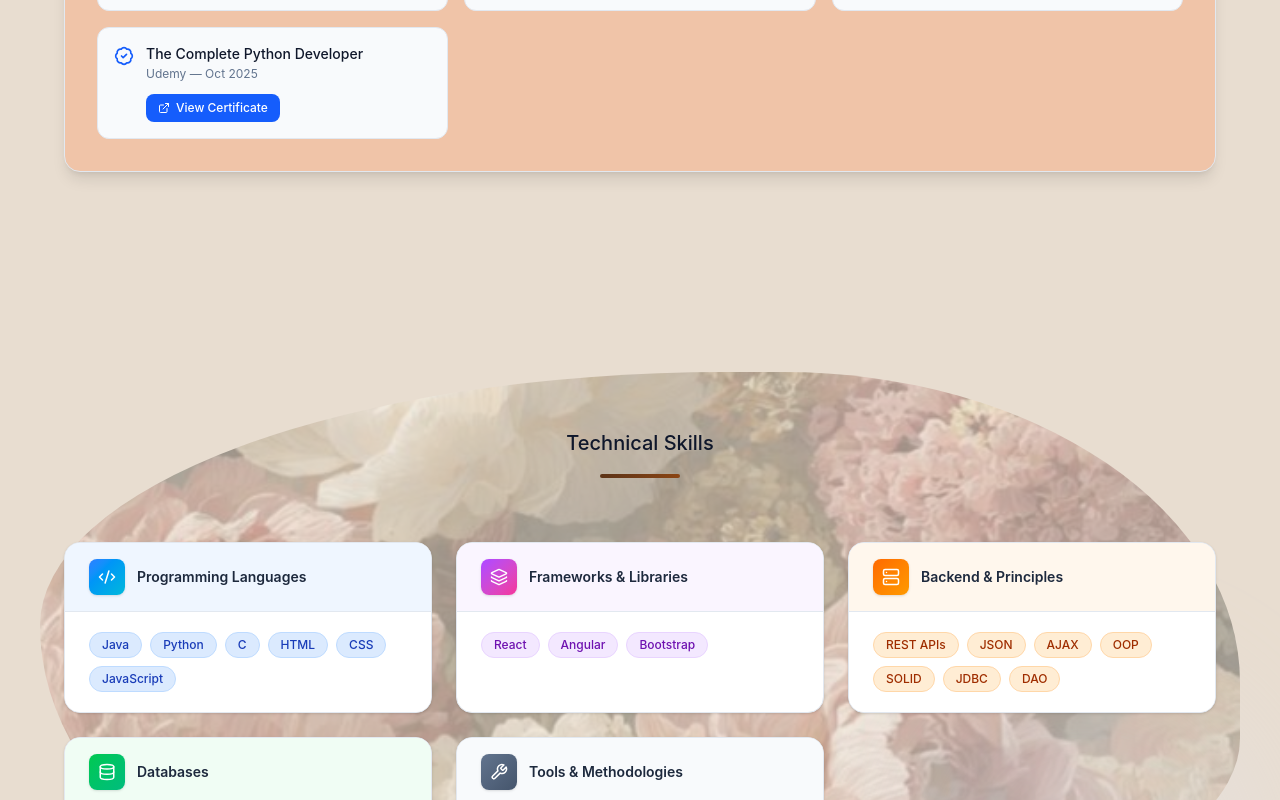
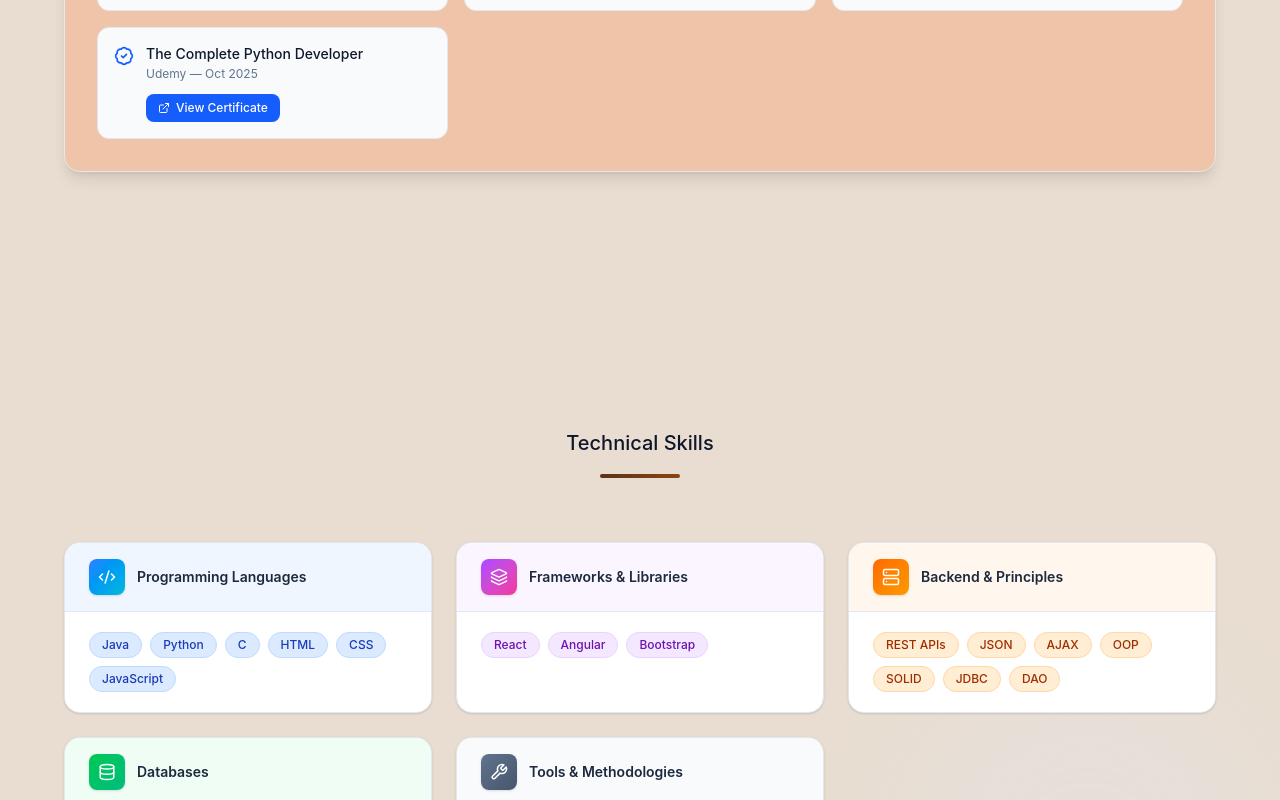
Before and after one commit to julibucci/PersonalPage, a React (Vite) app: page / in a window 1280 px wide. Shown: the part 2000-2800 px from the top of the page. Built offline with nearby package versions, Linux system fonts and the light colour scheme.

Commit message:
Add a icon and make visual improvements

```diff
--- a/index.html
+++ b/index.html
@@ -4,7 +4,8 @@
     <head>
       <meta charset="UTF-8" />
       <meta name="viewport" content="width=device-width, initial-scale=1.0" />
-      <title>Página web personal programadora</title>
+      <link rel="icon" type="image/svg+xml" href="/favicon.svg" />
+      <title>Julieta Bucci — Software Engineer</title>
       <style>html, body { height: 100%; margin: 0; } #root { height: 100%; }</style>
     </head>
 
--- a/src/app/components/Header.tsx
+++ b/src/app/components/Header.tsx
@@ -25,9 +25,7 @@
         <div className="flex items-center justify-between h-20">
           <div className="flex-shrink-0">
             <div className="flex items-center gap-3">
-              <div className="w-10 h-10 bg-gradient-to-br from-blue-600 to-indigo-600 rounded-lg flex items-center justify-center">
-                <span className="text-white font-semibold">JB</span>
-              </div>
+              <img src="/favicon.svg" alt="logo" className="w-10 h-10" />
               <div className="hidden sm:block">
                 <div className="text-slate-900 dark:text-white font-semibold">Julieta Bucci</div>
                 <div className="text-xs text-slate-500 dark:text-slate-400">Software Engineer</div>
--- a/src/app/components/Skills.tsx
+++ b/src/app/components/Skills.tsx
@@ -1,5 +1,4 @@
 import { Code2, Layers, Server, Database, Wrench } from 'lucide-react';
-import skillsBg from '../../imports/fondo1.jpeg';
 
 export function Skills() {
   const skillCategories = [
@@ -50,16 +49,6 @@
       id="habilidades"
       className="py-24 px-4 sm:px-6 lg:px-8 relative overflow-hidden bg-[#e8ddd0] dark:bg-slate-950"
     >
-      <div
-        className="absolute inset-10"
-        style={{
-          backgroundImage: `url(${skillsBg})`,
-          backgroundSize: 'cover',
-          backgroundPosition: 'center',
-          borderRadius: '60% 40% 55% 45% / 45% 55% 40% 60%',
-          opacity: 0.35,
-        }}
-      />
       <div className="absolute top-1/2 right-0 w-96 h-96 bg-indigo-100 dark:bg-indigo-900/20 rounded-full filter blur-3xl opacity-20" />
       <div className="max-w-6xl mx-auto relative z-10">
         <div className="text-center mb-16">
```
Also changed, not shown: public/favicon.svg (added).
